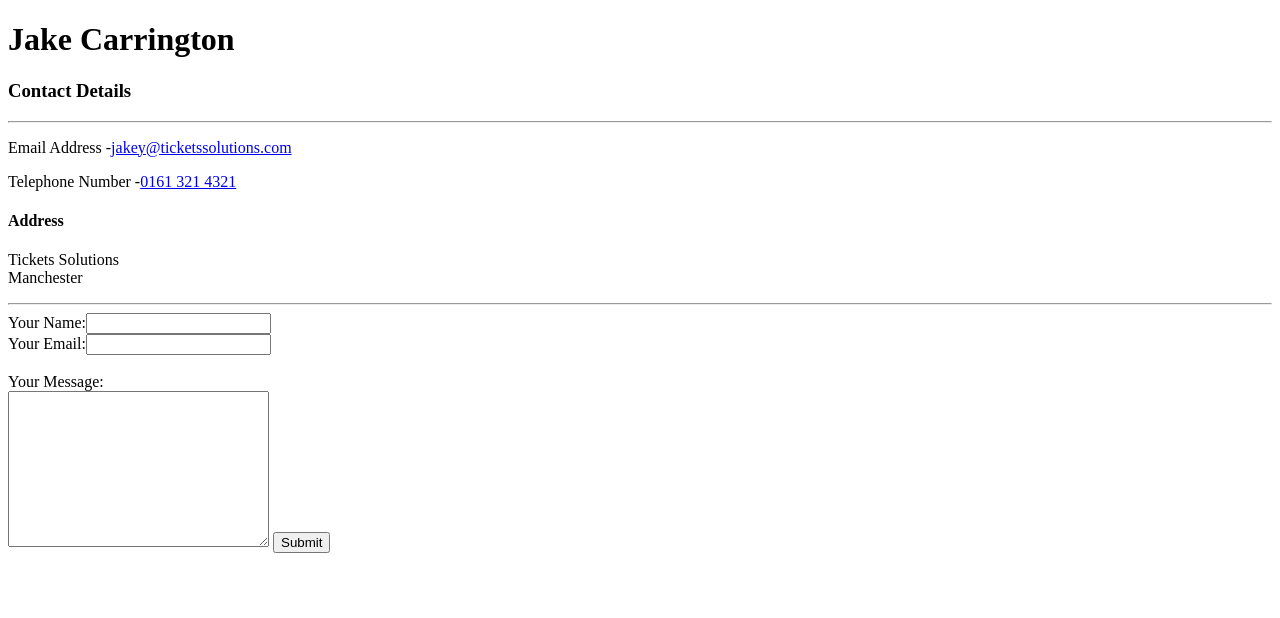
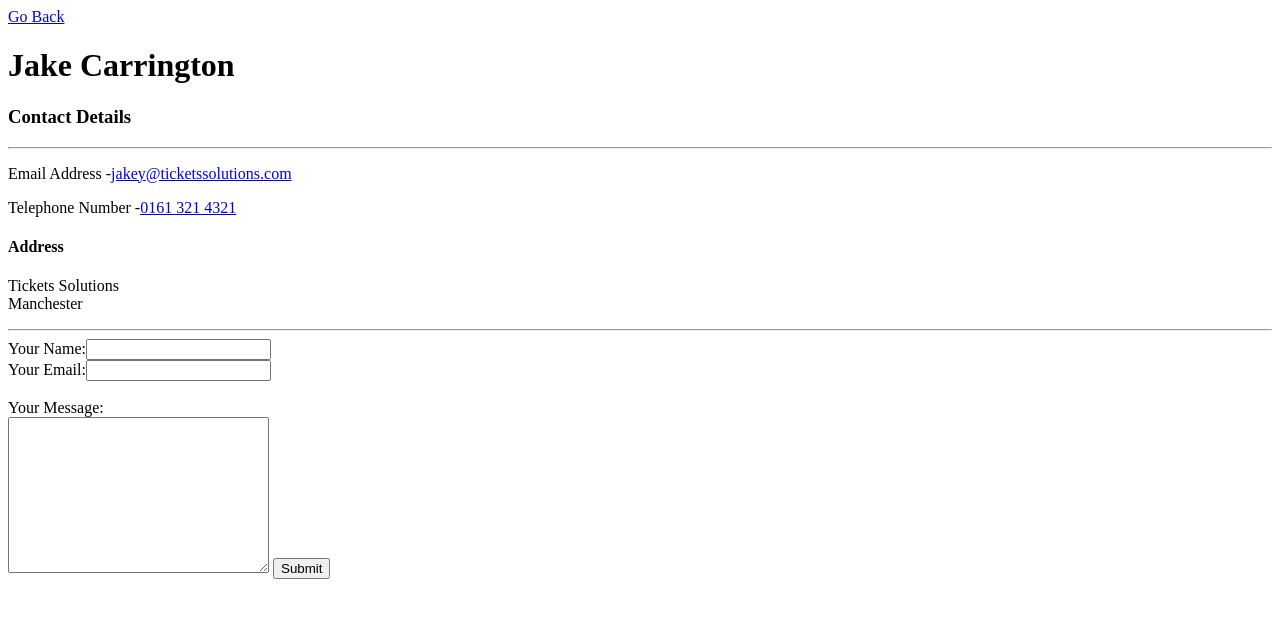
Before and after one commit to CarringtonJakey/CV, a plain HTML site: page contact_me.html in a window 1280 px wide. Drawn offline with Linux system fonts and the light colour scheme.

Commit message:
add 'go back' link

```diff
--- a/contact_me.html
+++ b/contact_me.html
@@ -9,6 +9,7 @@
     <title>Contact Me</title>
   </head>
   <body>
+    <a href="/index.html">Go Back</a>
     <h1>Jake Carrington</h1>
     <h3>Contact Details</h3>
     <hr />
```
